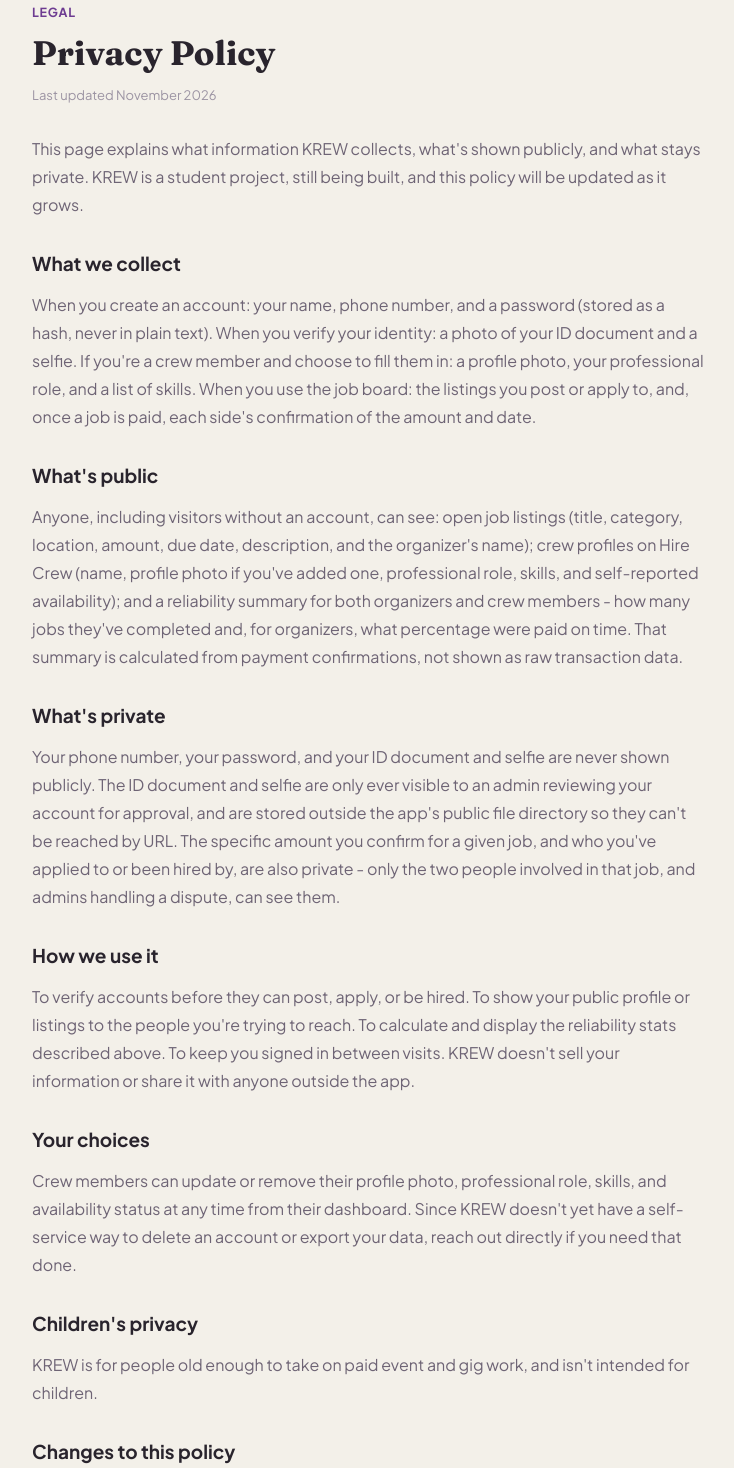
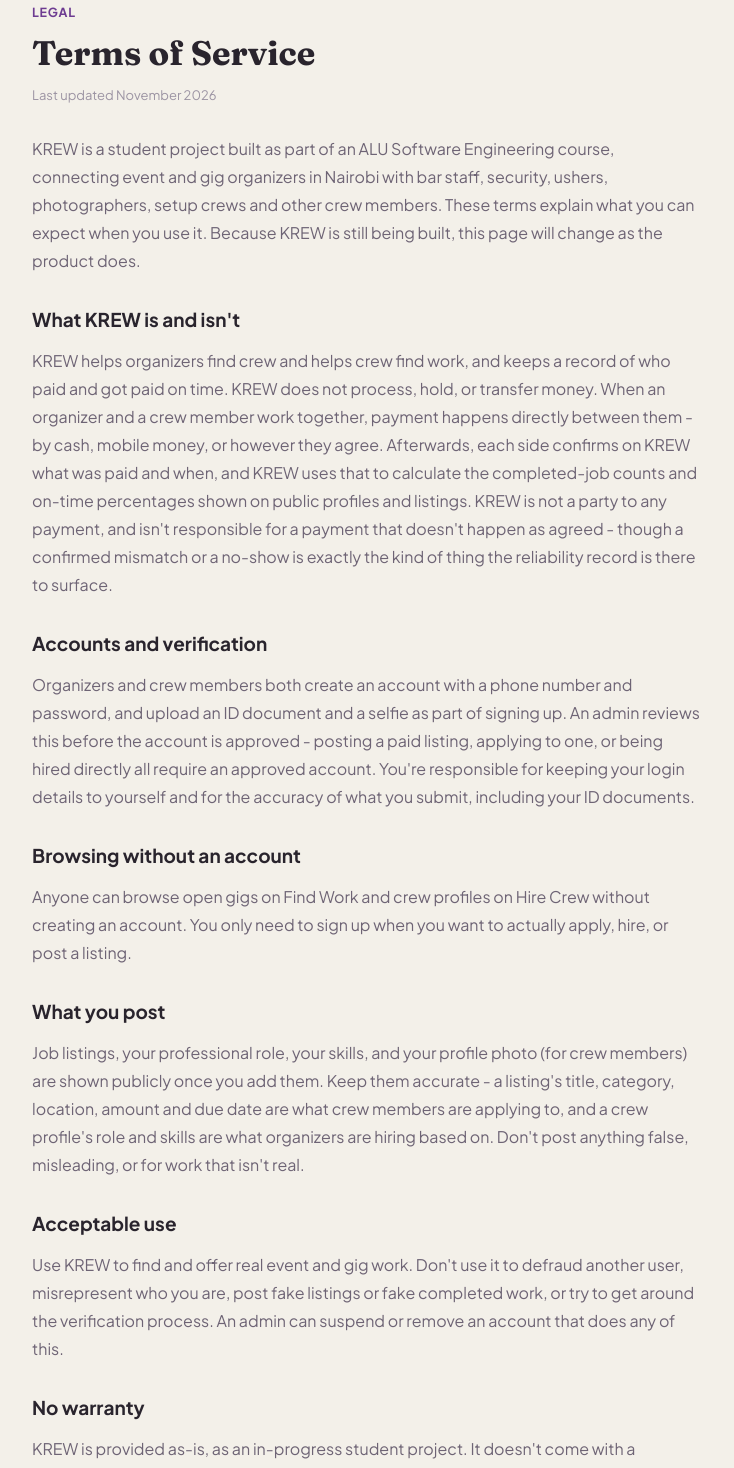
Before and after one commit to raphaelmstudios/krew, a React (Vite) app in the folder client/: page /privacy in a window 1280 px wide. Shown: the part 100-1568 px from the top of the page, without its empty margins (272-1006 px from the left). Built offline with nearby package versions, Linux system fonts and the light colour scheme; no server answers.

Commit message:
changes to the terms and conditions page

```diff
--- a/client/src/pages/Privacy.jsx
+++ b/client/src/pages/Privacy.jsx
@@ -1,80 +1,86 @@
 import { Link } from 'react-router-dom';
 import PublicNav from '../components/PublicNav.jsx';
 
-// The Privacy Policy page is a public-facing page that explains what information KREW collects, what's shown publicly, and what stays private.
-// The page also provides a link to the Terms of Service for further information.
+// The Terms of Service page is a public-facing page that outlines the rules and guidelines for using the KREW platform.
+// It includes sections on what KREW is and isn't, account verification, browsing without an account, acceptable use, and disclaimers about warranties and liabilities.
+// The page also provides a link to the Privacy Policy for further information.
 
-export default function Privacy() {
+export default function Terms() {
   return (
     <div className="krew-public-page">
       <PublicNav />
 
       <div className="krew-legal-wrap">
         <p className="krew-home-section-label">Legal</p>
-        <h1 className="krew-legal-title">Privacy Policy</h1>
+        <h1 className="krew-legal-title">Terms of Service</h1>
         <p className="krew-legal-updated">Last updated November 2026</p>
 
         <div className="krew-legal-body">
           <p>
-            This page explains what information KREW collects, what's shown publicly, and what stays private. KREW is
-            a student project, still being built, and this policy will be updated as it grows.
+            KREW is a student project built as part of an ALU Software Engineering course, connecting event and gig
+            organizers in Nairobi with bar staff, security, ushers, photographers, setup crews and other crew
+            members. These terms explain what you can expect when you use it. Because KREW is still being built, this
+            page will change as the product does.
           </p>
 
-          <h2>What we collect</h2>
+          <h2>What KREW is and isn't</h2>
           <p>
-            When you create an account: your name, phone number, and a password (stored as a hash, never in plain
-            text). When you verify your identity: a photo of your ID document and a selfie. If you're a crew member
-            and choose to fill them in: a profile photo, your professional role, and a list of skills. When you use
-            the job board: the listings you post or apply to, and, once a job is paid, each side's confirmation of
-            the amount and date.
+            KREW helps organizers find crew and helps crew find work, and keeps a record of who paid and got paid on
+            time. KREW does not process, hold, or transfer money. When an organizer and a crew member work together,
+            payment happens directly between them - by cash, mobile money, or however they agree. Afterwards, each
+            side confirms on KREW what was paid and when, and KREW uses that to calculate the completed-job counts and
+            on-time percentages shown on public profiles and listings. KREW is not a party to any payment, and isn't
+            responsible for a payment that doesn't happen as agreed - though a confirmed mismatch or a no-show is
+            exactly the kind of thing the reliability record is there to surface.
           </p>
 
-          <h2>What's public</h2>
+          <h2>Accounts and verification</h2>
           <p>
-            Anyone, including visitors without an account, can see: open job listings (title, category, location,
-            amount, due date, description, and the organizer's name); crew profiles on Hire Crew (name, profile
-            photo if you've added one, professional role, skills, and self-reported availability); and a reliability
-            summary for both organizers and crew members - how many jobs they've completed and, for organizers, what
-            percentage were paid on time. That summary is calculated from payment confirmations, not shown as raw
-            transaction data.
+            Organizers and crew members both create an account with a phone number and password, and upload an ID
+            document and a selfie as part of signing up. An admin reviews this before the account is approved -
+            posting a paid listing, applying to one, or being hired directly all require an approved account. You're
+            responsible for keeping your login details to yourself and for the accuracy of what you submit, including
+            your ID documents.
           </p>
 
-          <h2>What's private</h2>
+          <h2>Browsing without an account</h2>
           <p>
-            Your phone number, your password, and your ID document and selfie are never shown publicly. The ID
-            document and selfie are only ever visible to an admin reviewing your account for approval, and are stored
-            outside the app's public file directory so they can't be reached by URL. The specific amount you confirm
-            for a given job, and who you've applied to or been hired by, are also private - only the two people
-            involved in that job, and admins handling a dispute, can see them.
+            Anyone can browse open gigs on Find Work and crew profiles on Hire Crew without creating an account. You
+            only need to sign up when you want to actually apply, hire, or post a listing.
           </p>
 
-          <h2>How we use it</h2>
+          <h2>What you post</h2>
           <p>
-            To verify accounts before they can post, apply, or be hired. To show your public profile or listings to
-            the people you're trying to reach. To calculate and display the reliability stats described above. To
-            keep you signed in between visits. KREW doesn't sell your information or share it with anyone outside the
-            app.
+            Job listings, your professional role, your skills, and your profile photo (for crew members) are shown
+            publicly once you add them. Keep them accurate - a listing's title, category, location, amount and due
+            date are what crew members are applying to, and a crew profile's role and skills are what organizers are
+            hiring based on. Don't post anything false, misleading, or for work that isn't real.
           </p>
 
-          <h2>Your choices</h2>
+          <h2>Acceptable use</h2>
           <p>
-            Crew members can update or remove their profile photo, professional role, skills, and availability status
-            at any time from their dashboard. Since KREW doesn't yet have a self-service way to delete an account or
-            export your data, reach out directly if you need that done.
+            Use KREW to find and offer real event and gig work. Don't use it to defraud another user, misrepresent who
+            you are, post fake listings or fake completed work, or try to get around the verification process. An
+            admin can suspend or remove an account that does any of this.
           </p>
 
-          <h2>Children's privacy</h2>
-          <p>KREW is for people old enough to take on paid event and gig work, and isn't intended for children.</p>
+          <h2>No warranty</h2>
+          <p>
+            KREW is provided as-is, as an in-progress student project. It doesn't come with a guarantee that it will
+            be available, error-free, or fit for any particular purpose, and KREW isn't liable for disputes between
+            organizers and crew members, including disputes about payment, no-shows, or the quality of work. Use your
+            own judgment when agreeing to and carrying out paid work with someone you meet through KREW.
+          </p>
 
-          <h2>Changes to this policy</h2>
+          <h2>Changes to these terms</h2>
           <p>
-            This policy may change as KREW develops. The "last updated" date at the top of this page reflects the
+            These terms may change as KREW develops. The "last updated" date at the top of this page reflects the
             most recent version.
           </p>
         </div>
 
         <p className="krew-legal-footer-link">
-          See also KREW's <Link to="/terms">Terms of Service</Link>.
+          See also KREW's <Link to="/privacy">Privacy Policy</Link>.
         </p>
       </div>
 
```
